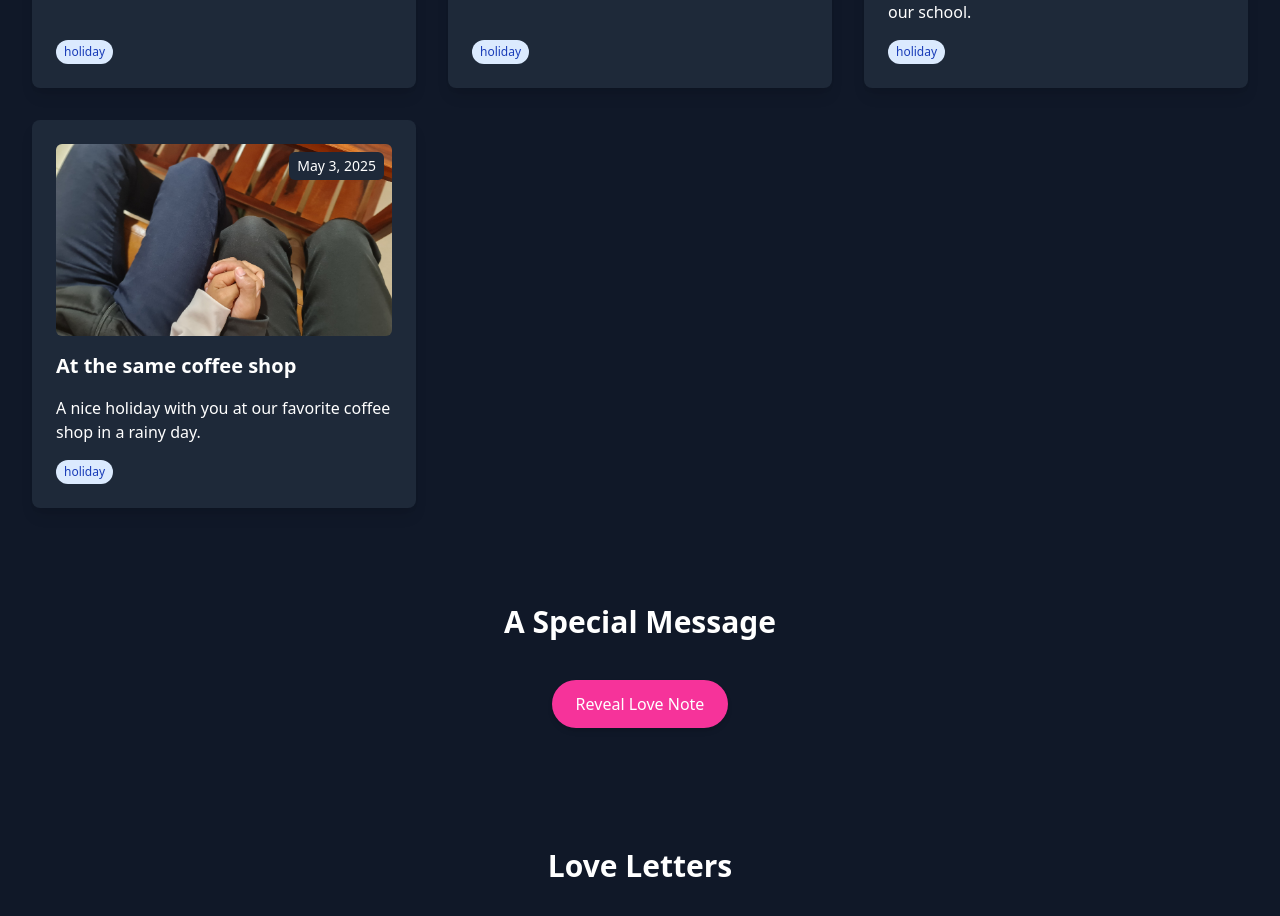
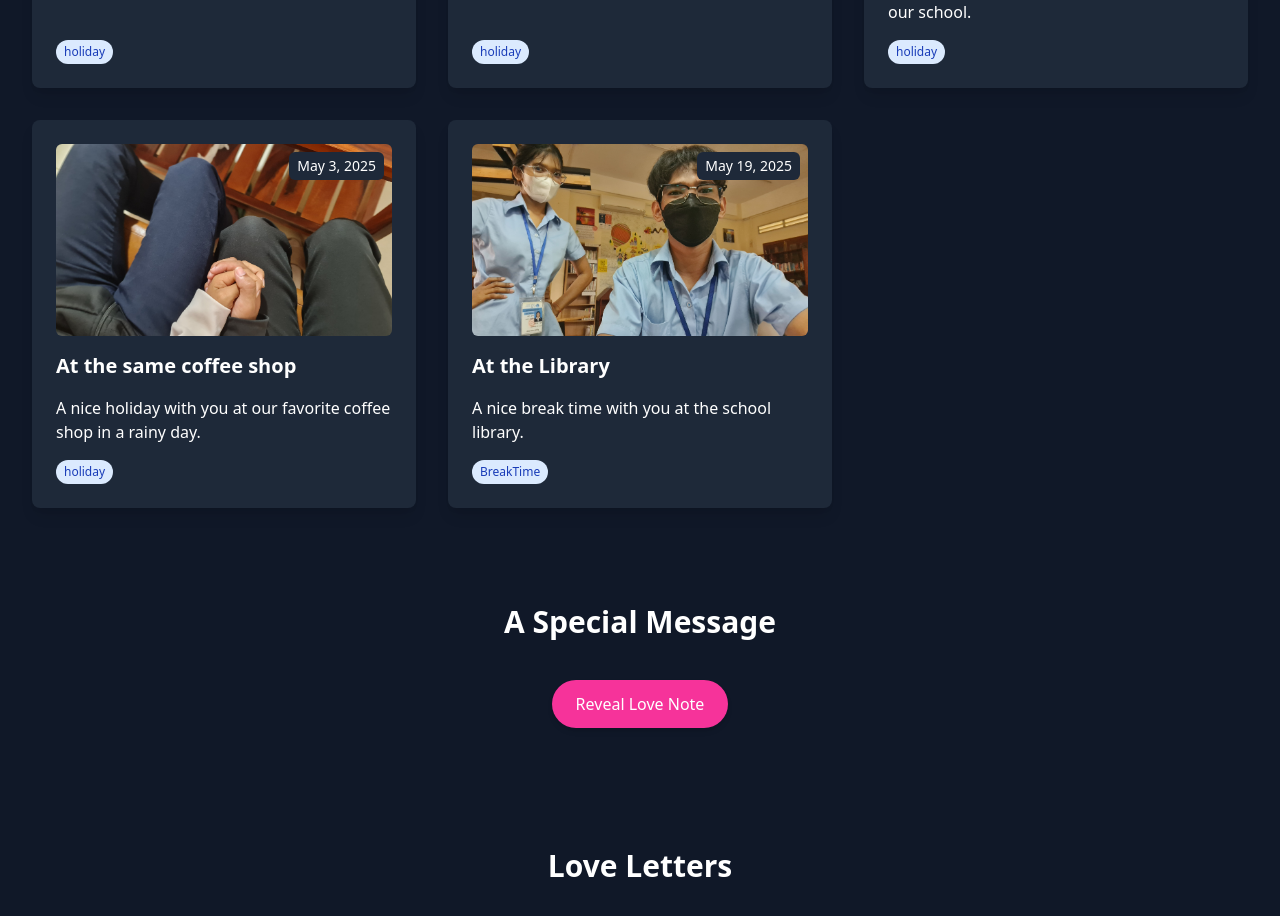
Before and after one commit to neathcmd/LOVE, a React (Vite) app: page / in a window 1280 px wide. Shown: the part 1681-2597 px from the top of the page. Built offline with nearby package versions, Linux system fonts and the light colour scheme.

Commit message:
add new card

```diff
--- a/src/screen/MemoryCard.tsx
+++ b/src/screen/MemoryCard.tsx
@@ -3,6 +3,7 @@ import SecondDate from "../assets/FirstDate.jpg";
 import FirstDate from "../assets/SecondDate.jpg";
 import ThirtDate from "../assets/Thirt.jpg";
 import FourthDate from "../assets/FourthDate.jpg";
+import Library from "../assets/New.jpg";
 import { useTheme } from "../context/ThemeContext";
 
 // Types
@@ -49,6 +50,14 @@ const memories: Memory[] = [
       "A nice holiday with you at our favorite coffee shop in a rainy day.",
     image: FourthDate,
     tags: ["holiday"],
+  },
+  {
+    id: "memory5",
+    date: "2025-05-19",
+    title: "At the Library",
+    description: "A nice break time with you at the school library.",
+    image: Library,
+    tags: ["BreakTime"],
   },
 ];
 
```
Also changed, not shown: src/assets/New.jpg (added).
